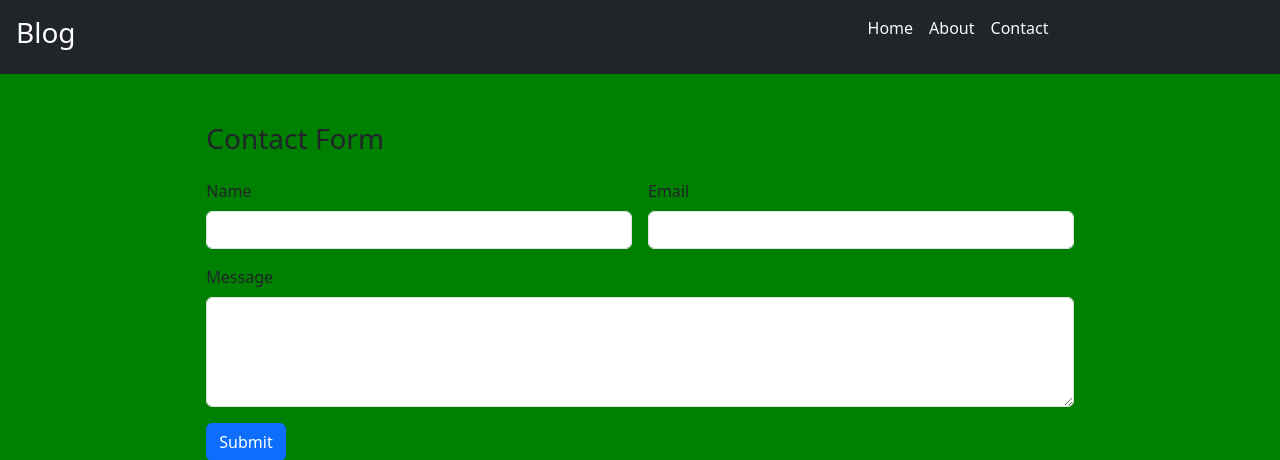
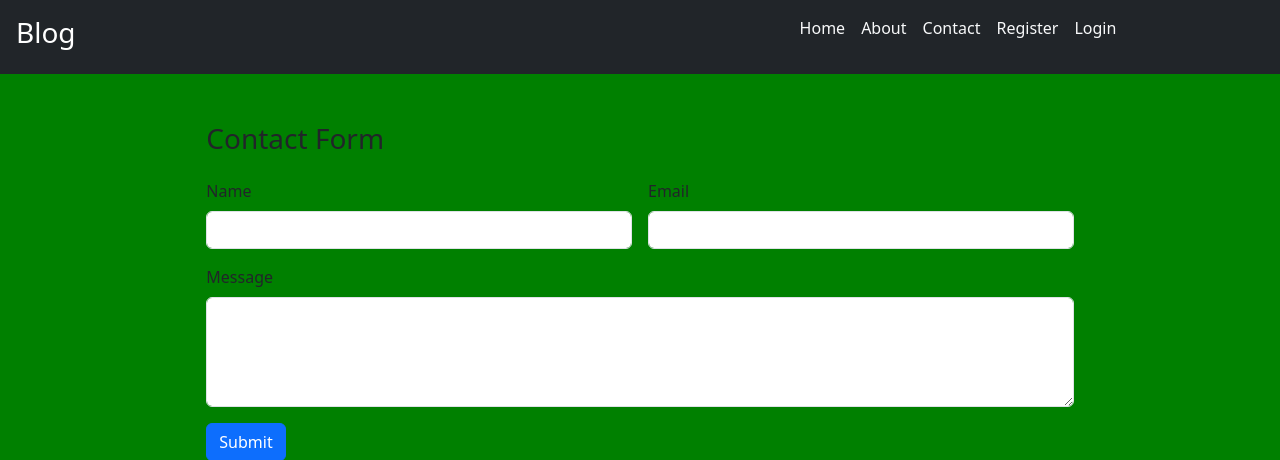
Before and after one commit to NavaneethaKrishnan2774/Blog, a Django app: page /contact/ in a window 1280 px wide. Shown: the top 460 px of the page. Run offline with Django 5.2, Linux system fonts and the light colour scheme; some libraries are stand-ins or nearby versions.

Commit message:
add logout function

```diff
--- a/blog/templates/includes/header.html
+++ b/blog/templates/includes/header.html
@@ -8,6 +8,13 @@
                     <a class="text-light text-decoration-none" href="/">Home</a>
                     <a class="text-light text-decoration-none" href="/about">About</a>
                     <a class="text-light text-decoration-none" href="/contact">Contact</a>
+                    {% if user.is_authenticated %}
+                    <a class="text-light text-decoration-none" href="{% url 'blog:dashboard' %}">Dashboard</a>
+                    <a class="text-light text-decoration-none" href="{% url 'blog:logout'%}">Logout</a>
+                    {% else %}
+                    <a class="text-light text-decoration-none" href="{% url 'blog:register' %}">Register</a>
+                    <a class="text-light text-decoration-none" href="{% url 'blog:login' %}">Login</a>
+                    {% endif %}
                 </div>
             </div>
         </div>
--- a/blog/urls.py
+++ b/blog/urls.py
@@ -18,5 +18,6 @@ urlpatterns=[
     path("newpost/",views.new_post,name='newpost'),
     path("editpost/",views.edit_post,name='editpost'),
     path("dashboard/",views.dashboard,name='dashboard'),
+    path("logout/",views.logout,name='logout'),
 
     ]
--- a/blog/views.py
+++ b/blog/views.py
@@ -7,7 +7,7 @@ from .models import Post ,Aboutus
 from django.core.paginator import Paginator
 from .forms import contactform, loginform , registerform
 from django.contrib import messages
-from django.contrib.auth import authenticate,login as auth_login
+from django.contrib.auth import authenticate,login as auth_login,logout as auth_logout
 
 def index(request):
     blog_title = 'kryzen tech'
@@ -118,3 +118,7 @@ def new_post(request):
 def dashboard(request):
     blog_title="hi jothi"
     return render(request,'dashboard.html',{"blog_title":blog_title})
+
+def logout(request):
+    auth_logout(request)
+    return  redirect("blog:index")
```
